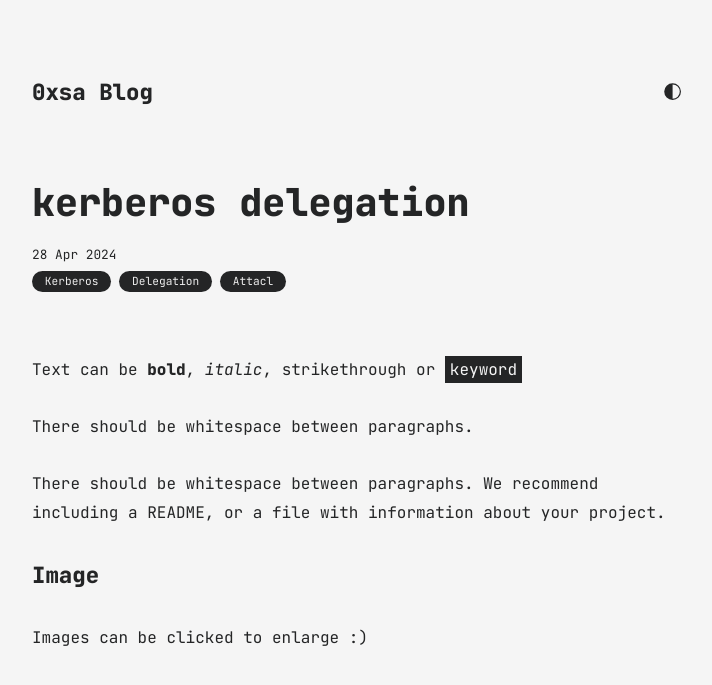
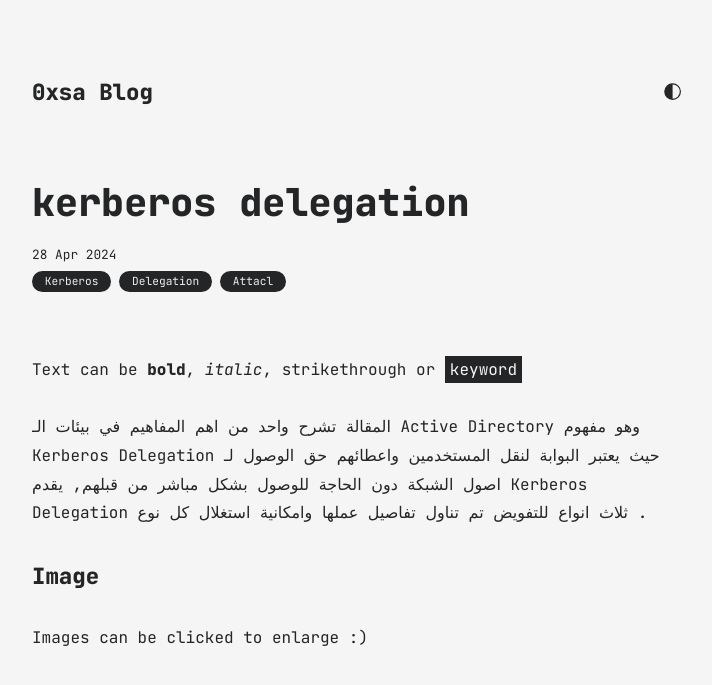
Before and after one commit to 0xsa0/site, a Jekyll site: the page built from all_collections/_posts/2024-04-28-ker.md, in a window 1280 px wide and 900 px high, cut to the strip 0-692 px from the top of the window. Shown: the top 685 px of the strip, without its empty margins (283-995 px from the left). Built offline with Jekyll 4.4.1, drawn with Linux system fonts in a browser that asks for light colours.

Commit message:
edit on first post

```diff
--- a/all_collections/_posts/2024-04-28-ker.md
+++ b/all_collections/_posts/2024-04-28-ker.md
@@ -9,9 +9,10 @@ Text can be **bold**, _italic_, ~~strikethrough~~ or `keyword`
 
 <!-- [Link to another page](./another-page.html). -->
 
-There should be whitespace between paragraphs.
+المقالة تشرح واحد من اهم المفاهيم في بيئات الـ Active Directory وهو مفهوم Kerberos Delegation حيث يعتبر البوابة لنقل المستخدمين واعطائهم حق الوصول لـ اصول الشبكة دون الحاجة للوصول بشكل مباشر من قبلهم, يقدم Kerberos Delegation ثلاث انواع للتفويض تم تناول تفاصيل عملها وامكانية استغلال كل نوع .
 
-There should be whitespace between paragraphs. We recommend including a README, or a file with information about your project.
+
+
 
 #### Image
 
```
